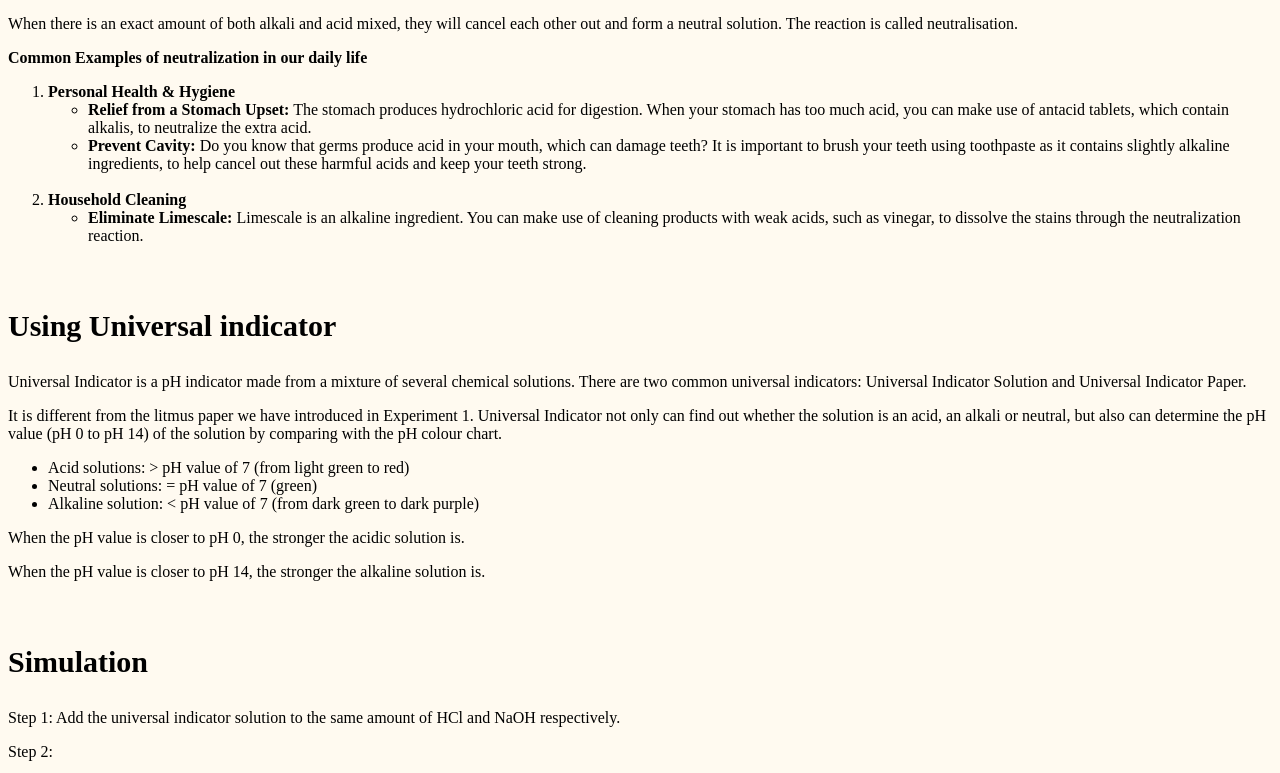
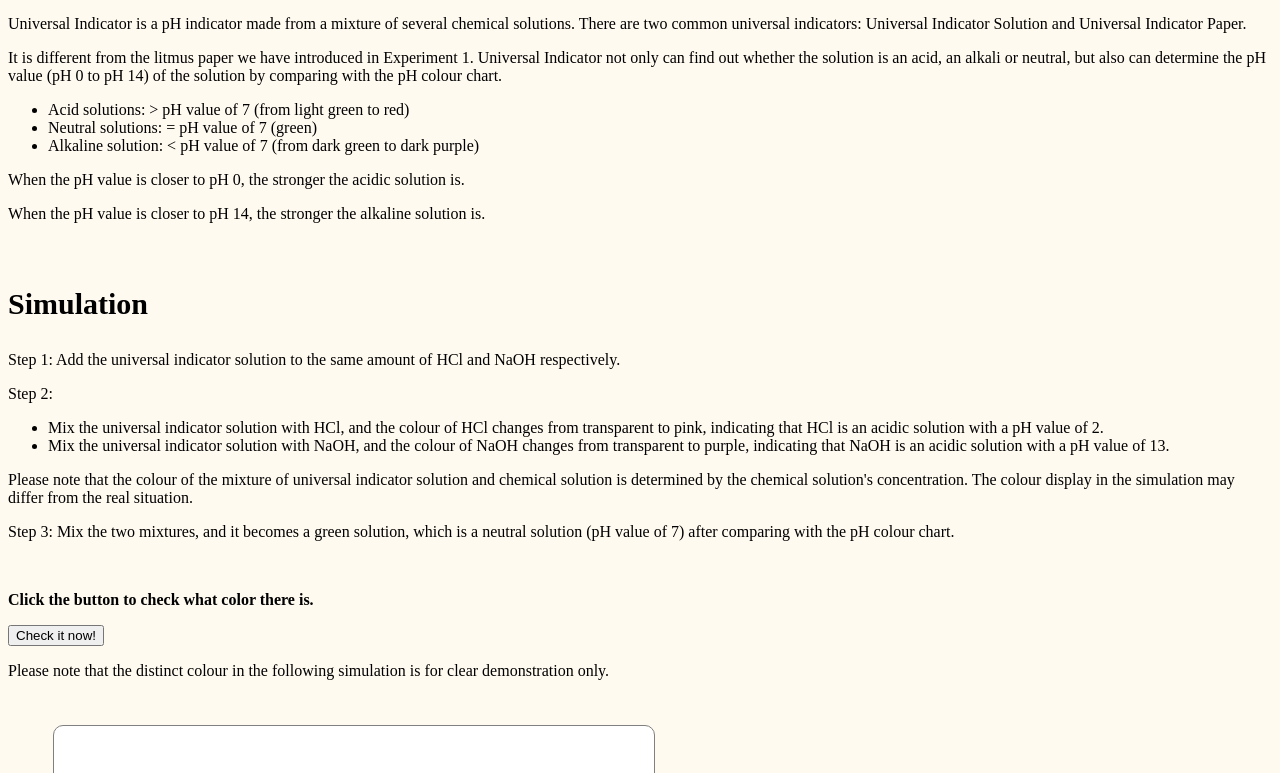
Before and after one commit to CS1102-2526A/Experiment-2, a plain HTML site: page index.html in a window 1280 px wide. Shown: the part 486-1259 px from the top of the page. Drawn offline with Linux system fonts and the light colour scheme.

Commit message:
Update index.html

```diff
--- a/index.html
+++ b/index.html
@@ -1,10 +1,11 @@
 <!DOCTYPE html>
 <html>
 <head>
-<title>Experiment 1</title>
+<title>Experiment 2</title>
 <style>
 body {
 background-color: #FFFAF0;
+font-family: Times New Roman;
 }
 
 h1 {
@@ -176,21 +177,6 @@ text-align: center;
 
 <div id="text1">HCl + NaOH → NaCl + H₂O</div><br/>
 
-<h3>What is neutralisation?</h3>
-<p>When there is an exact amount of both alkali and acid mixed, they will cancel each other out and form a neutral solution. The reaction is called neutralisation.</p>
-
-<p><span>Common Examples of neutralization in our daily life</span></p>
-<ol>
-<li><span>Personal Health &amp; Hygiene</span></li>
-<ul>
-<li><span>Relief from a Stomach Upset:</span> The stomach produces hydrochloric acid for digestion. When your stomach has too much acid, you can make use of antacid tablets, which contain alkalis, to neutralize the extra acid.</li>
-<li><span>Prevent Cavity:</span> Do you know that germs produce acid in your mouth, which can damage teeth? It is important to brush your teeth using toothpaste as it contains slightly alkaline ingredients, to help cancel out these harmful acids and keep your teeth strong.</li>
-</ul><br/>
-<li><span>Household Cleaning</span></li>
-<ul>
-<li><span>Eliminate Limescale:</span> Limescale is an alkaline ingredient. You can make use of cleaning products with weak acids, such as vinegar, to dissolve the stains through the neutralization reaction.</li>
-</ul>
-</ol><br/>
 <h3>Using Universal indicator</h3>
 <p>Universal Indicator is a pH indicator made from a mixture of several chemical solutions. There are two common universal indicators: Universal Indicator Solution and Universal Indicator Paper. </p>
 <p>It is different from the litmus paper we have introduced in Experiment 1. Universal Indicator not only can find out whether the solution is an acid, an alkali or neutral, but also can determine the pH value (pH 0 to pH 14) of the solution by comparing with the pH colour chart.</p>
@@ -219,7 +205,8 @@ text-align: center;
 <div class="drop-right"></div>
 <div class="right">NaOH</div>
 <div class="middle">NaCl + H₂O</div>
-</div>
+</div><br/>
+<p>Let's move to <a href="https://cs1102-2526a.github.io/Experiment-3/">Experiment 3</a>a to see another acid-base reaction with DIY Indicator!</p>
 
 
 <script>
```
